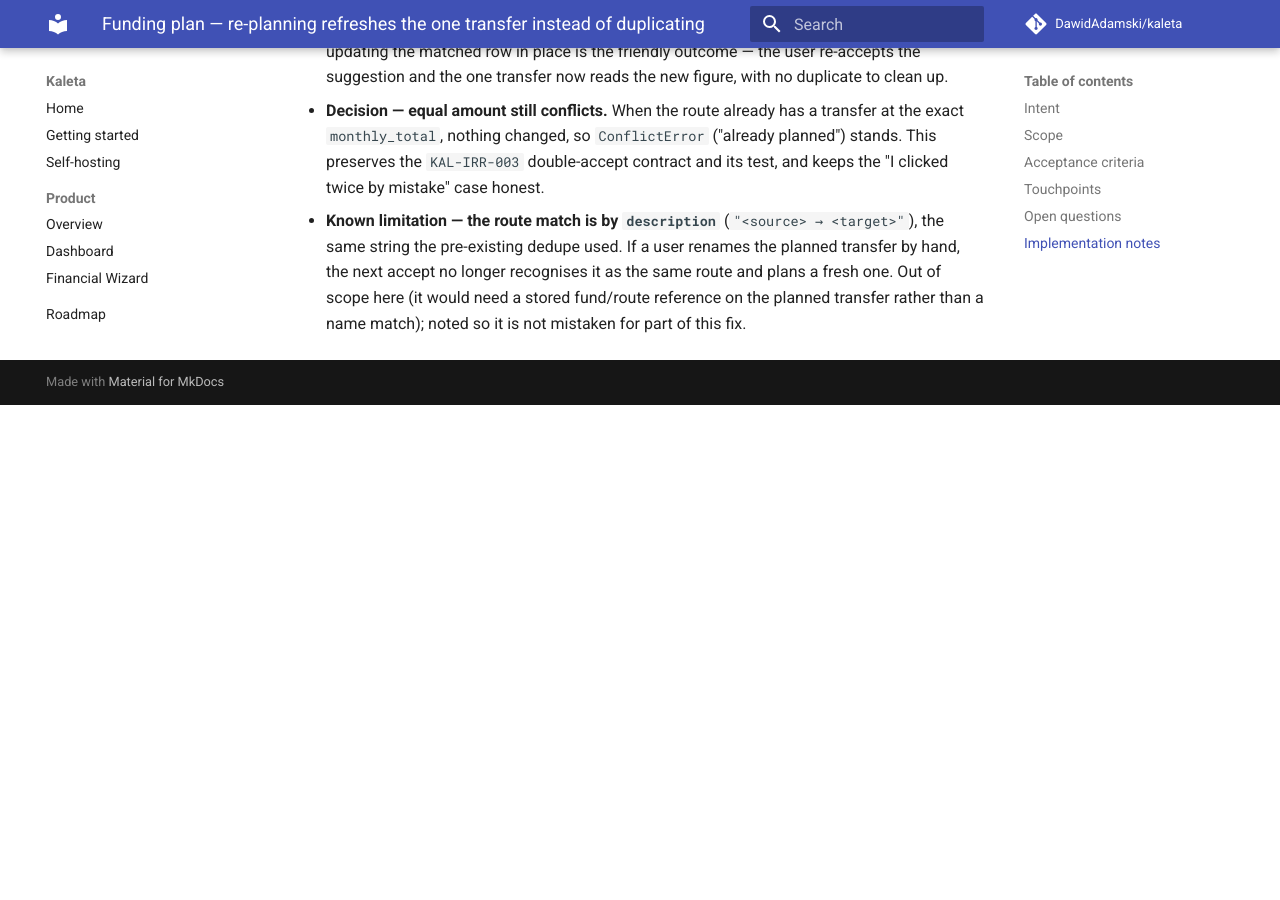
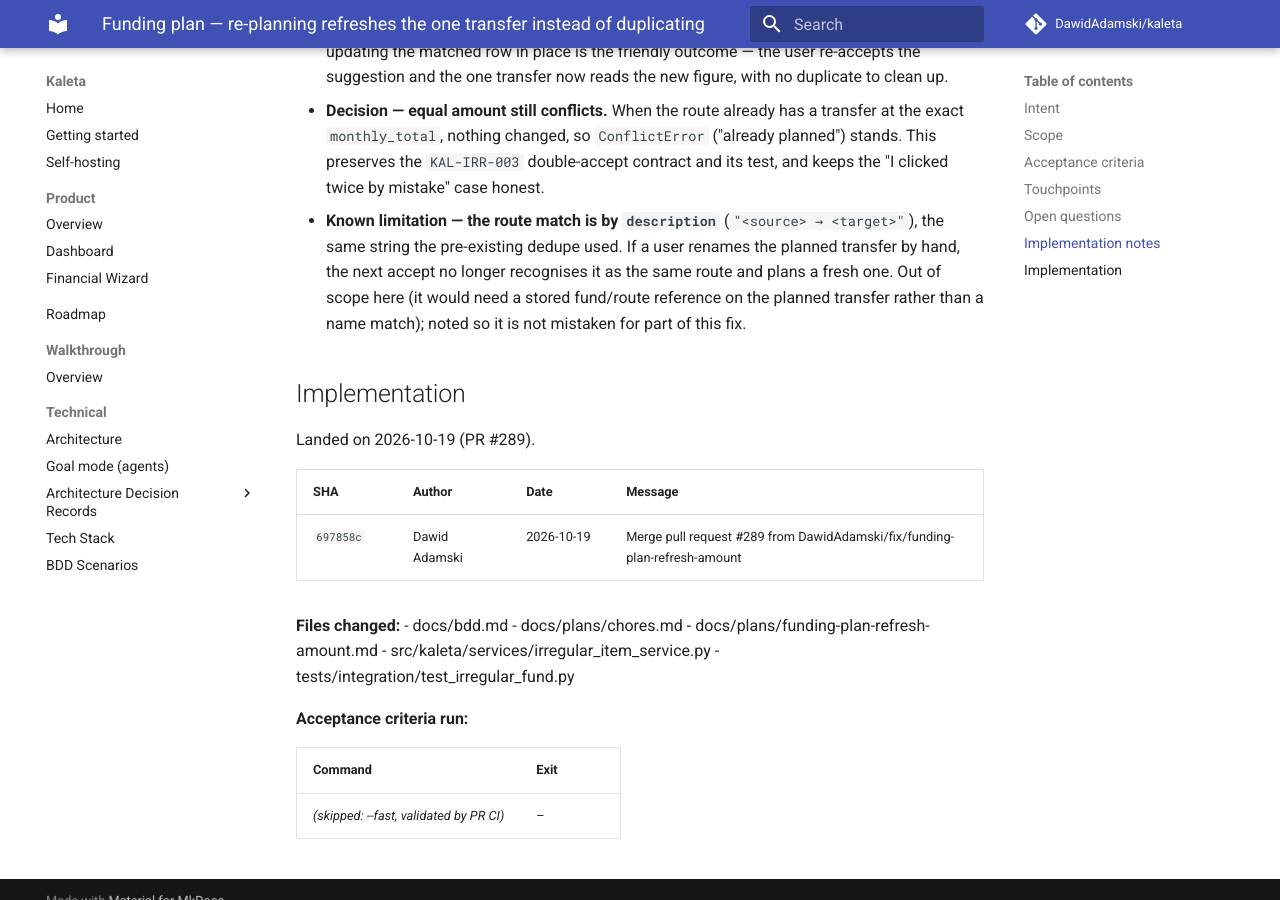
Before and after one commit to DawidAdamski/kaleta, an MkDocs documentation site: the page built from docs/plans/archive/funding-plan-refresh-amount.md, in a window 1280 px wide and 900 px high, scrolled down 2061 px. Built offline with MkDocs 1.6.1 and Material for MkDocs 9.7.7, drawn with Linux system fonts in a browser that asks for light colours; comment, search, counter and statistics services are not loaded; before the commit the page ends 2466 px from its top, so only the background shows below that.

Commit message:
docs(plans): archive funding-plan-refresh-amount (#289)

```diff
--- a/docs/plans/funding-plan-refresh-amount.md
+++ b/docs/plans/archive/funding-plan-refresh-amount.md
@@ -3,8 +3,9 @@
 title: Funding plan — re-planning refreshes the one transfer instead of duplicating
 area: services (irregular fund)
 effort: small
-status: in-progress
-roadmap_ref: ../roadmap.md
+status: archived
+archived_at: 2026-10-19
+roadmap_ref: ../../roadmap.md
 ---
 
 # Funding plan — re-planning refreshes the one transfer instead of duplicating
@@ -95,3 +96,24 @@
   so it is not mistaken for part of this fix.
 </content>
 </invoke>
+
+## Implementation
+
+Landed on 2026-10-19 (PR #289).
+
+| SHA | Author | Date | Message |
+|---|---|---|---|
+| `697858c` | Dawid Adamski | 2026-10-19 | Merge pull request #289 from DawidAdamski/fix/funding-plan-refresh-amount |
+
+**Files changed:**
+- docs/bdd.md
+- docs/plans/chores.md
+- docs/plans/funding-plan-refresh-amount.md
+- src/kaleta/services/irregular_item_service.py
+- tests/integration/test_irregular_fund.py
+
+**Acceptance criteria run:**
+
+| Command | Exit |
+|---|---|
+| _(skipped: --fast, validated by PR CI)_ | – |
```
